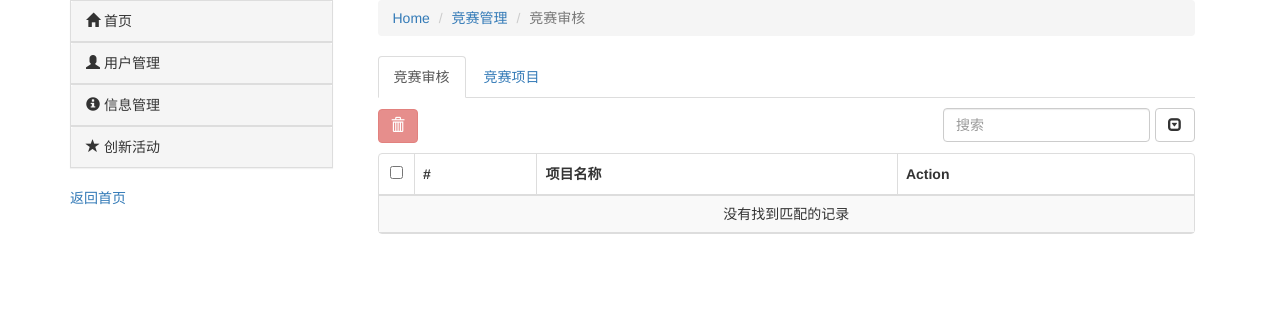
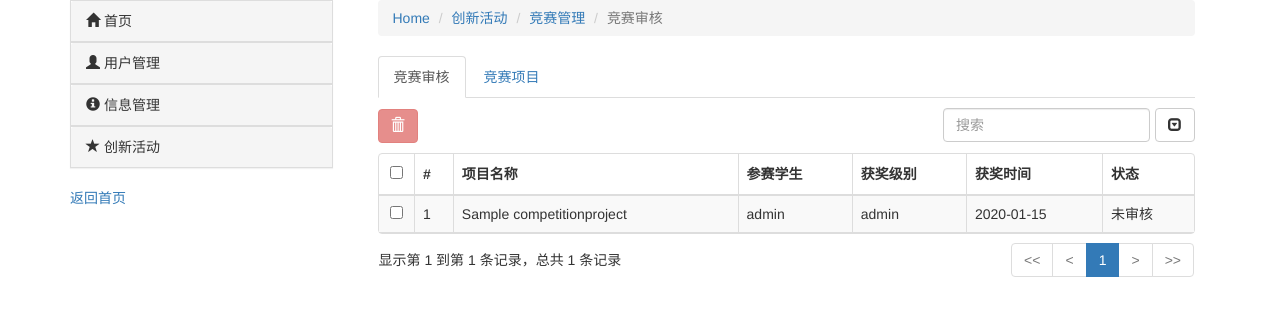
Before and after one commit to Coderhypo/UIAMS, a Flask app: page /admin/competition in a window 1280 px wide. Shown: the part 120-436 px from the top of the page. Run offline with Flask 2, Linux system fonts and the light colour scheme; a user stored in the database is signed in; tables that the repository leaves empty hold one stand-in row (values such as "Sample post"); some libraries are stand-ins or nearby versions.

Commit message:
竞赛审核页面

```diff
--- a/app/templates/admin/competition.html
+++ b/app/templates/admin/competition.html
@@ -8,6 +8,7 @@
   <div class="col-md-12">
     <ol class="breadcrumb">
       <li><a href="/">Home</a></li>
+      <li><a href="#">创新活动</a></li>
       <li><a href="#">竞赛管理</a></li>
       <li class="active">竞赛审核</li>
     </ol>
@@ -21,86 +22,32 @@
     <button id="remove" class="btn btn-danger" disabled="">
       <i class="glyphicon glyphicon-trash"></i>
     </button>
-    <table id="table" class="table table-hover table-striped" data-toggle="table" data-sort-order="desc" data-search="true" data-click-to-select="true" data-toolbar="#remove" data-pagination="true" data-query-params="queryParams" data-page-size="10" data-show-pagination-switch="true">
+    <table id="table" class="table table-hover table-striped" data-toggle="table" data-sort-order="desc" data-search="true" data-toolbar="#remove" data-pagination="true" data-query-params="queryParams" data-page-size="10" data-show-pagination-switch="true">
       <thead>
         <tr>
           <th data-field="state" data-checkbox="true"></th>
-          <th>#</th>
-          <th>项目名称</th>
-          <th data-field="action">Action</th>
+          <th data-field="id" data-sortable="true">#</th>
+          <th data-field="name" data-sortable="true">项目名称</th>
+          <th data-field="participant" data-sortable="true">参赛学生</th>
+          <th data-field="level" data-sortable="true">获奖级别</th>
+          <th data-field="time" class="col-xs-2" data-sortable="true">获奖时间</th>
+          <th data-field="status" data-sortable="true">状态</th>
         </tr>
       </thead>
       <tbody>
-      {% for projectName in competitionProjects %}
-        <tr id="project{{projectName.id}}">
+      {% for competition in competitions %}
+        <tr id="{{competition.id}}">
           <td></td>
-          <td>{{projectName.id}}</td>
-          <td>{{projectName.project_name}}</td>
-          <td>
-            <a class="btn-xs ml10"><i class="glyphicon glyphicon-edit" data-toggle="modal" data-target="#updateModel{{projectName.id}}"></i></a>
-            <a class="btn-xs ml10"><i class="glyphicon glyphicon-remove" data-toggle="modal" data-target="#deleteModel{{projectName.id}}"></i></a>
-          </td>
+          <td>{{competition.id}}</td>
+          <td>{{competition.competitionproject.project_name}}</td>
+          <td>{{competition.winning_level}}</td>
+          <td>{{competition.winning_level}}</td>
+          <td>{{competition.winning_time}}</td>
+          <td>未审核</td>
         </tr>
       {% endfor%}
       </tbody>
     </table>
-  </div>
-
-  <!-- modal -->
-
-    <!-- loop -->
-    {% for projectName in competitionProjects %}
-
-      <!-- updateModal -->
-
-      <div class="modal fade" id="updateModel{{projectName.id}}" tabindex="-1" role="dialog" aria-labelledby="myModalLabel" aria-hidden="true">
-        <div class="modal-dialog">
-          <div class="modal-content">
-            <div class="modal-header">
-              <button type="button" class="close" data-dismiss="modal" aria-label="Close"><span aria-hidden="true">&times;</span></button>
-              <h4 class="modal-title" id="myModalLabel">修改项目名称</h4>
-            </div>
-            <div class="modal-body">
-              <p class="hidden">{{projectName.id}}</p>
-              <div class="form-group">
-                <input id="updateInput" placeholder="{{projectName.project_name}}" type="text" class="form-control">
-              </div>
-              <button id="updateButton" type="button" class="btn btn-success btn-block" disabled="disabled" data-dismiss="modal">修改</button>
-            </div>
-          </div>
-        </div>
-      </div>
-
-      <!-- endUpdateModal -->
-
-      <!-- deleteModal -->
-
-      <div class="modal fade" id="deleteModel{{projectName.id}}" tabindex="-1" role="dialog" aria-labelledby="myModalLabel" aria-hidden="true">
-        <div class="modal-dialog">
-          <div class="modal-content">
-            <div class="modal-header">
-              <button type="button" class="close" data-dismiss="modal" aria-label="Close"><span aria-hidden="true">&times;</span></button>
-              <h4 class="modal-title" id="myModalLabel">删除学院</h4>
-            </div>
-            <div class="modal-body">
-              <p class="hidden">{{projectName.id}}</p>
-              <div class="form-group">
-                <input id="deleteInput" placeholder="{{projectName.project_name}}" type="text" class="form-control">
-              </div>
-              <button id="deleteButton" type="button" class="btn btn-danger btn-block" disabled="disabled" data-dismiss="modal">删除</button>
-            </div>
-          </div>
-        </div>
-      </div>
-
-      <!-- endDeleteModal -->
-
-    {% endfor %}
-
-    <!-- endLoop -->
-
-  <!-- endModal -->
-
   </div>
 
 {% endblock %}
@@ -109,79 +56,26 @@
 
   {{ super() }}
   <script>
-  $(document).ready(function(){
-
-    $("input#updateInput").keyup(function(){
-      var name = $(this).val();
-      if ( name != ""){
-        $(this).parent().next().removeAttr("disabled");
-      } else {
-        $(this).parent().next().attr("disabled", "disabled");
-      }
-    });
-
-    $("button#updateButton").click(function(){
-      var projectId = $(this).parent().children("p:eq(0)").text();
-      var newName = $(this).prev().children().val();
-      $this = $(this)
-      $.getJSON("/admin/competition/project/_update",{
-        Id: projectId,
-        Name: newName
-      },function(data){
-        if (data.status==2){
-          var obj = document.getElementById("project" + projectId);
-          $(obj).children().eq(1).text(newName);
-          $this.prev().children().attr("placeholder", newName);
-          $this.parents("div.modal").next().find("input").attr("placeholder", newName);
-        }
-      });
-    });
-
-    $("input#deleteInput").keyup(function(){
-      var projectName = $(this).attr("placeholder");
-      var name = $(this).val();
-      if (projectName == name ){
-        $(this).parent().next().removeAttr("disabled");
-      }
-      else {
-        $(this).parent().next().attr("disabled", "disabled");
-      }
-    });
-
-    $("button#deleteButton").click(function(){
-      var projectId = $(this).prev().prev().html();
-      $this = $(this);
-      $.getJSON("/admin/competition/project/_delete",{
-        Id: projectId
-        }, function(data){
-          if (data.status==2){
-            var obj = document.getElementById("project" +projectId);
-            $(obj).remove();
-          }
-          else {
-            alert("");
-          }
-      })
-    });
-
-  });
-  </script>
-  <script>
-    var $table = $('#table'), $remove = $('#remove');
+    var $table = $('#table'),
+        $remove = $('#remove');
     $(function () {
       $table.on('check.bs.table uncheck.bs.table check-all.bs.table uncheck-all.bs.table', function () {
         $remove.prop('disabled', !$table.bootstrapTable('getSelections').length);
       });
+
       $remove.click(function () {
         var ids = $.map($table.bootstrapTable('getSelections'), function (row) {
-            return row.id
+          return row.id
         });
-
-        $table.bootstrapTable('remove', {
-          field: 'id',
-          values: ids
+        $.getJSON("/admin/competition/_delete",{ ids: ids.join(',')}, function(data) {
+          if (data.status) {
+            $table.bootstrapTable('remove', {
+              field: 'id',
+              values: ids
+            });
+            $remove.prop('disabled', true);
+          }
         });
-        $remove.prop('disabled', true);
       });
     });
   </script>
```
Also changed, not shown: app/templates/admin/competition_project.html (+5 -4 lines).
